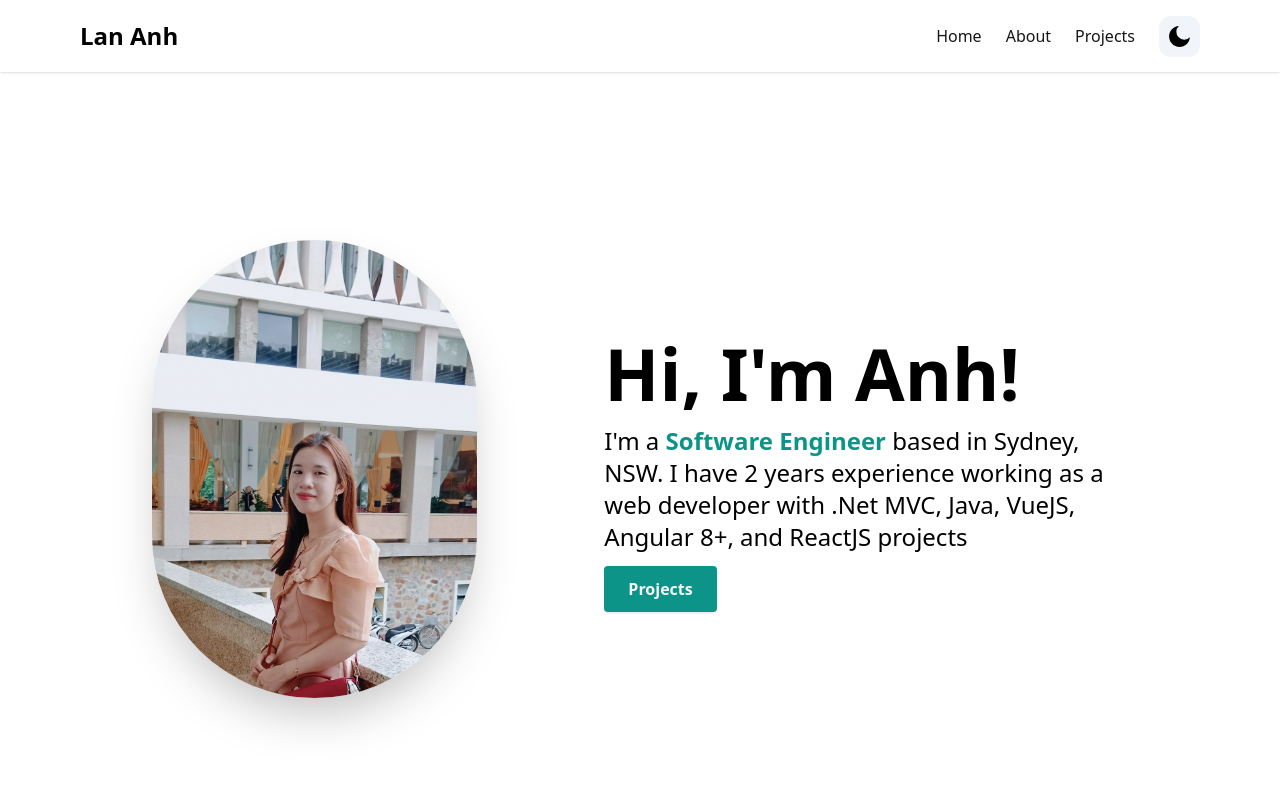
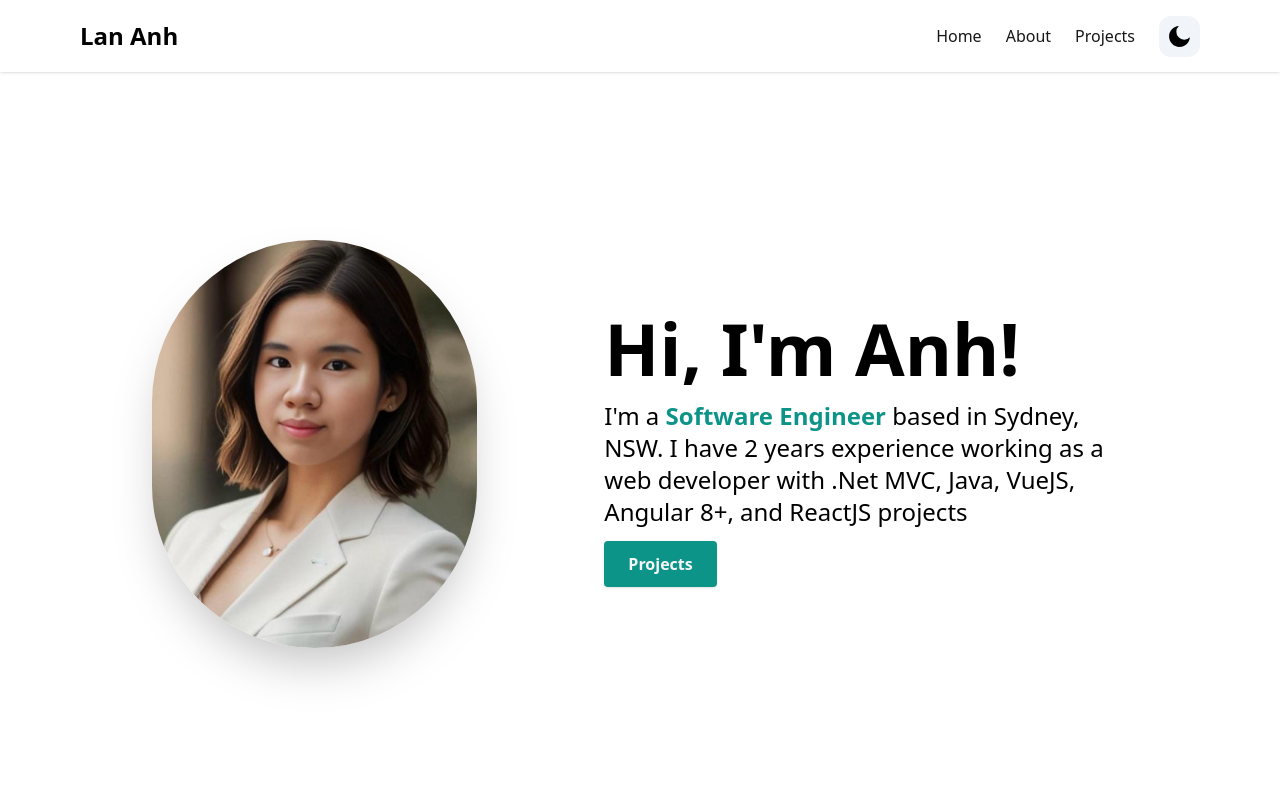
Before and after one commit to anh-nguyen20899/zoey-porfolio, a Next.js app: page / in a window 1280 px wide. Shown: the top 800 px of the page. Built offline with nearby package versions, Linux system fonts and the light colour scheme.

Commit message:
Update profile

```diff
--- a/components/HeroSection.tsx
+++ b/components/HeroSection.tsx
@@ -11,7 +11,7 @@ const HeroSection = () => {
       <div className="flex flex-col text-center items-center justify-center animate-fadeIn animation-delay-2 my-10 py-16 sm:py-32 md:py-48 md:flex-row md:space-x-4 md:text-left">
         <div className="md:mt-2 md:w-1/2">
           <Image
-            src="/avatar.jpg"
+            src="/avatar.jpeg"
             alt=""
             width={325}
             height={325}
```
Also changed, not shown: public/avatar.jpeg (added).
